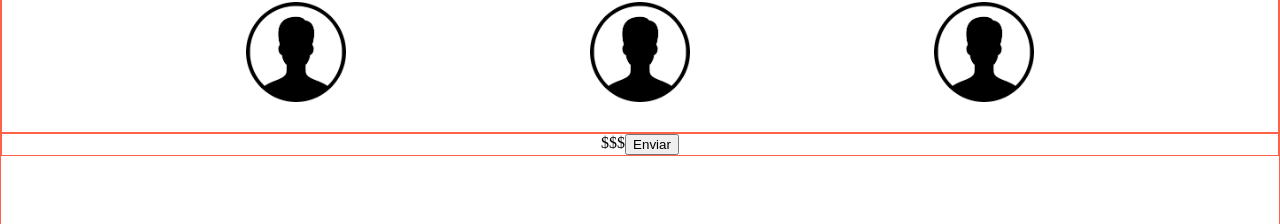
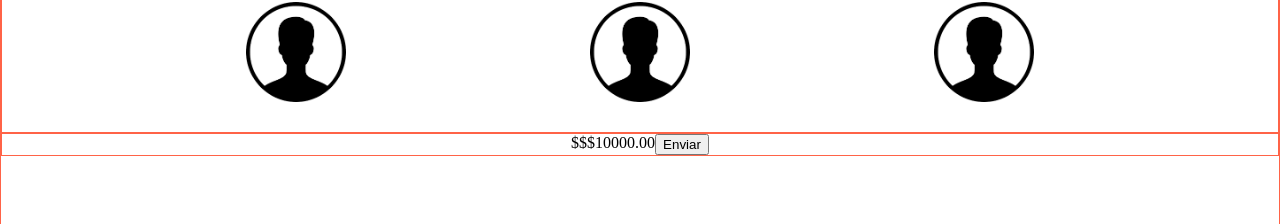
Before and after one commit to orlbatri29/firtLayout, a plain HTML site: page index.html in a window 1280 px wide. Shown: the part 282-506 px from the top of the page. Drawn offline with Linux system fonts and the light colour scheme.

```diff
--- a/index.html
+++ b/index.html
@@ -55,7 +55,7 @@
             </div>
         </section>
         <section class="section5">
-            <span>$$$</span>
+            <span>$$$10000.00</span>
             <button>Enviar</button>
         </section>
     </main>
```
